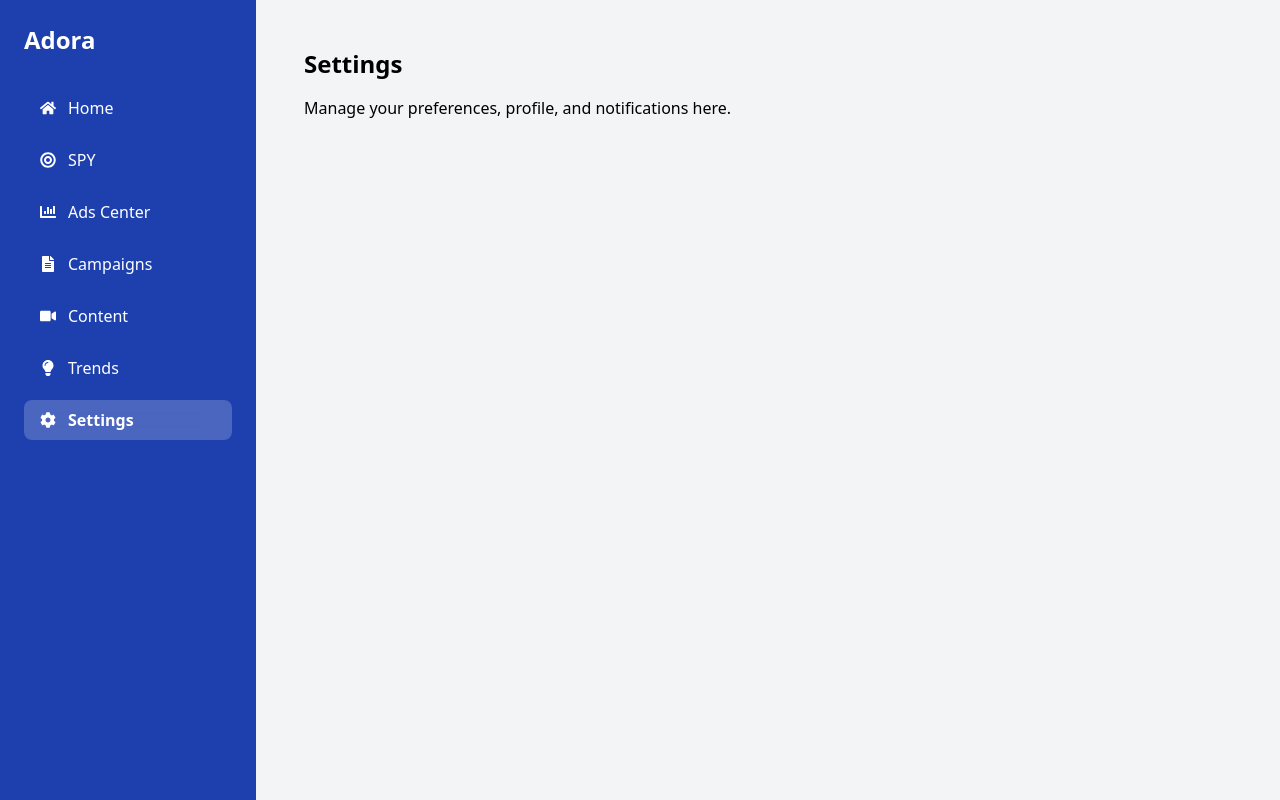
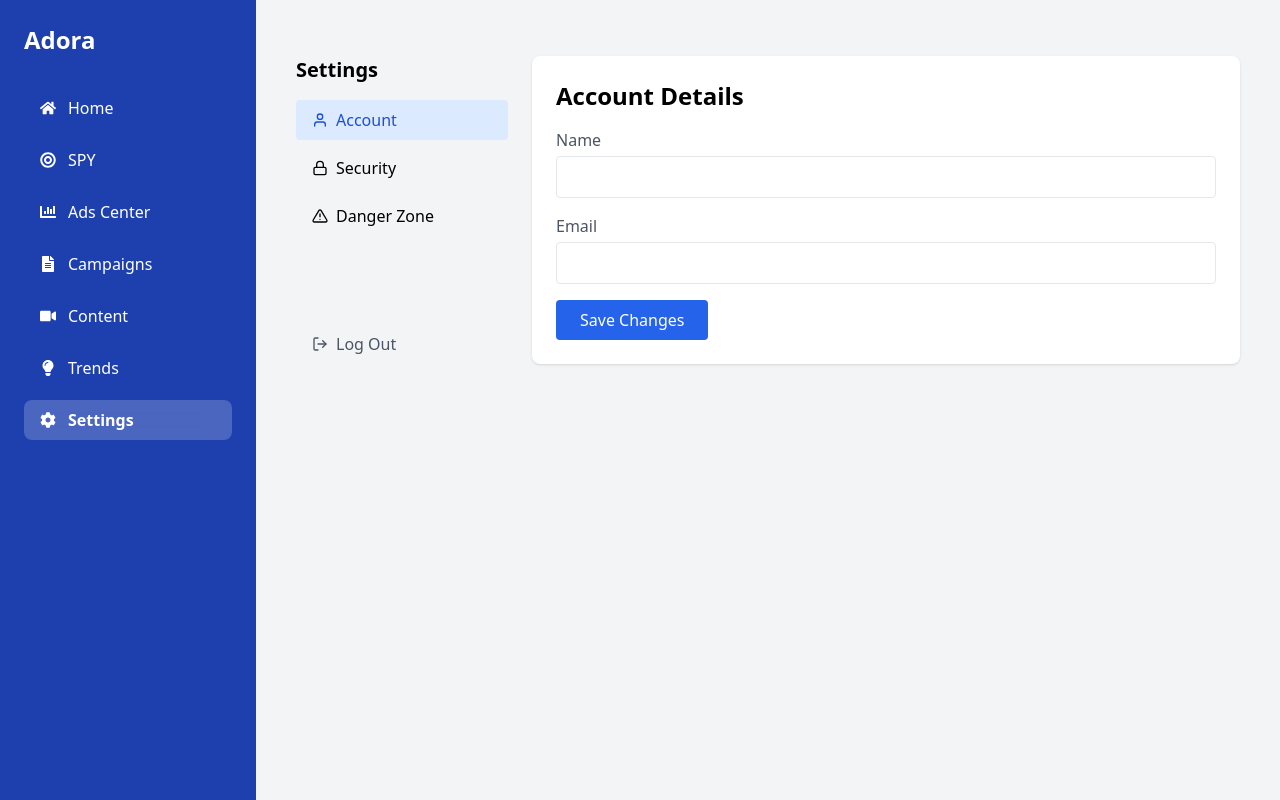
Before and after one commit to sujal-shrestha/adora-frontend, a React (Vite) app: page /dashboard/settings in a window 1280 px wide. Built offline with nearby package versions, Linux system fonts and the light colour scheme; no server answers.

Commit message:
feat: add Settings page (Account, Security, Danger Zone, Log Out)

```diff
--- a/src/pages/Settings.jsx
+++ b/src/pages/Settings.jsx
@@ -1,8 +1,206 @@
-export default function Settings() {
+import { useState, useEffect } from 'react';
+import api from '../api';
+import { useNavigate } from 'react-router-dom';
+import { FiUser, FiLock, FiAlertTriangle, FiLogOut } from 'react-icons/fi';
+
+const Settings = () => {
+  const [activeTab, setActiveTab] = useState('account');
+  const [profile, setProfile] = useState({ name: '', email: '' });
+  const [passwordForm, setPasswordForm] = useState({ currentPassword: '', newPassword: '' });
+  const [message, setMessage] = useState('');
+  const navigate = useNavigate();
+
+  useEffect(() => {
+    fetchProfile();
+  }, []);
+
+  const fetchProfile = async () => {
+    try {
+      const res = await api.get('/users/me');
+      setProfile({
+        name: res.data.name || '',
+        email: res.data.email || '',
+      });
+    } catch (err) {
+      console.error('Error fetching profile:', err);
+    }
+  };
+
+  const handleProfileUpdate = async () => {
+    try {
+      await api.put('/users/me', profile);
+      setMessage('Profile updated ✅');
+    } catch (err) {
+      console.error('Error updating profile:', err);
+      setMessage('Error updating profile ❌');
+    } finally {
+      setTimeout(() => setMessage(''), 3000);
+    }
+  };
+
+  const handlePasswordChange = async () => {
+    try {
+      await api.put('/users/me/password', passwordForm);
+      setMessage('Password updated ✅');
+      setPasswordForm({ currentPassword: '', newPassword: '' });
+    } catch (err) {
+      console.error('Error changing password:', err);
+      setMessage('Error changing password ❌');
+    } finally {
+      setTimeout(() => setMessage(''), 3000);
+    }
+  };
+
+  const handleDeleteAccount = async () => {
+    if (!confirm('Are you sure you want to delete your account? This cannot be undone.')) return;
+
+    try {
+      await api.delete('/users/me');
+      localStorage.removeItem('token');
+      alert('Account deleted');
+      navigate('/login');
+    } catch (err) {
+      console.error('Error deleting account:', err);
+    }
+  };
+
+  const handleLogout = () => {
+    localStorage.removeItem('token');
+    navigate('/login');
+  };
+
   return (
-    <div className="p-6">
-      <h2 className="text-2xl font-bold mb-4">Settings</h2>
-      <p>Manage your preferences, profile, and notifications here.</p>
+    <div className="flex max-w-5xl mx-auto px-4 py-8">
+      {/* Sidebar */}
+      <div className="w-1/4 pr-6 flex flex-col justify-between">
+        <div>
+          <h2 className="text-xl font-bold mb-4">Settings</h2>
+          <nav className="space-y-2">
+            <button
+              onClick={() => setActiveTab('account')}
+              className={`flex items-center w-full px-4 py-2 text-left rounded ${
+                activeTab === 'account' ? 'bg-blue-100 text-blue-700' : 'hover:bg-gray-100'
+              }`}
+            >
+              <FiUser className="mr-2" /> Account
+            </button>
+
+            <button
+              onClick={() => setActiveTab('security')}
+              className={`flex items-center w-full px-4 py-2 text-left rounded ${
+                activeTab === 'security' ? 'bg-blue-100 text-blue-700' : 'hover:bg-gray-100'
+              }`}
+            >
+              <FiLock className="mr-2" /> Security
+            </button>
+
+            <button
+              onClick={() => setActiveTab('danger')}
+              className={`flex items-center w-full px-4 py-2 text-left rounded ${
+                activeTab === 'danger' ? 'bg-red-100 text-red-700' : 'hover:bg-gray-100'
+              }`}
+            >
+              <FiAlertTriangle className="mr-2" /> Danger Zone
+            </button>
+          </nav>
+        </div>
+
+        {/* Log Out */}
+        <div className="mt-8">
+          <button
+            onClick={handleLogout}
+            className="flex items-center w-full px-4 py-2 text-left rounded text-gray-600 hover:bg-gray-100"
+          >
+            <FiLogOut className="mr-2" /> Log Out
+          </button>
+        </div>
+      </div>
+
+      {/* Content */}
+      <div className="w-3/4 bg-white shadow rounded-lg p-6 space-y-4">
+        {activeTab === 'account' && (
+          <>
+            <h2 className="text-2xl font-bold mb-4">Account Details</h2>
+            <div>
+              <label className="block text-gray-600 mb-1">Name</label>
+              <input
+                type="text"
+                className="w-full border rounded px-4 py-2"
+                value={profile.name}
+                onChange={(e) => setProfile({ ...profile, name: e.target.value })}
+              />
+            </div>
+
+            <div>
+              <label className="block text-gray-600 mb-1">Email</label>
+              <input
+                type="email"
+                className="w-full border rounded px-4 py-2"
+                value={profile.email}
+                onChange={(e) => setProfile({ ...profile, email: e.target.value })}
+              />
+            </div>
+
+            <button
+              onClick={handleProfileUpdate}
+              className="mt-4 bg-blue-600 text-white px-6 py-2 rounded hover:bg-blue-700 transition"
+            >
+              Save Changes
+            </button>
+          </>
+        )}
+
+        {activeTab === 'security' && (
+          <>
+            <h2 className="text-2xl font-bold mb-4">Change Password</h2>
+            <div>
+              <label className="block text-gray-600 mb-1">Current Password</label>
+              <input
+                type="password"
+                className="w-full border rounded px-4 py-2"
+                value={passwordForm.currentPassword}
+                onChange={(e) => setPasswordForm({ ...passwordForm, currentPassword: e.target.value })}
+              />
+            </div>
+
+            <div>
+              <label className="block text-gray-600 mb-1">New Password</label>
+              <input
+                type="password"
+                className="w-full border rounded px-4 py-2"
+                value={passwordForm.newPassword}
+                onChange={(e) => setPasswordForm({ ...passwordForm, newPassword: e.target.value })}
+              />
+            </div>
+
+            <button
+              onClick={handlePasswordChange}
+              className="mt-4 bg-blue-600 text-white px-6 py-2 rounded hover:bg-blue-700 transition"
+            >
+              Update Password
+            </button>
+          </>
+        )}
+
+        {activeTab === 'danger' && (
+          <>
+            <h2 className="text-2xl font-bold mb-4 text-red-700">Danger Zone</h2>
+            <p className="mb-4 text-gray-600">Deleting your account is permanent and cannot be undone.</p>
+            <button
+              onClick={handleDeleteAccount}
+              className="bg-red-600 text-white px-6 py-2 rounded hover:bg-red-700 transition"
+            >
+              Delete My Account
+            </button>
+          </>
+        )}
+
+        {message && (
+          <div className="text-center text-blue-600 font-medium pt-4">{message}</div>
+        )}
+      </div>
     </div>
   );
-}
+};
+
+export default Settings;
```
